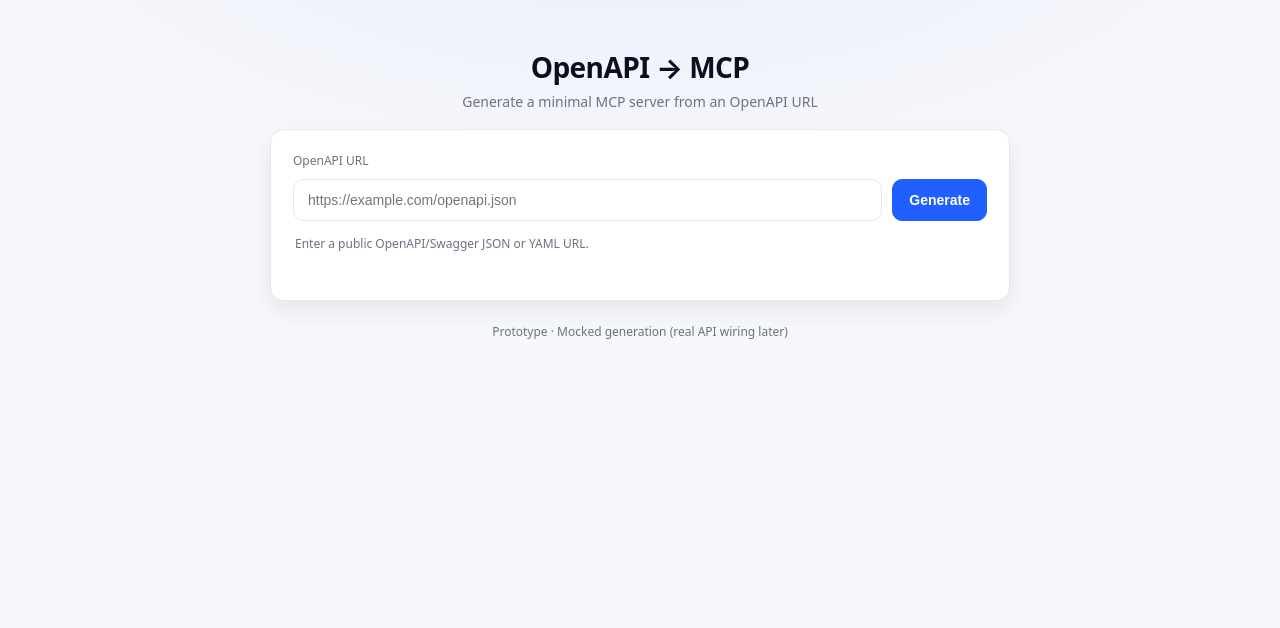
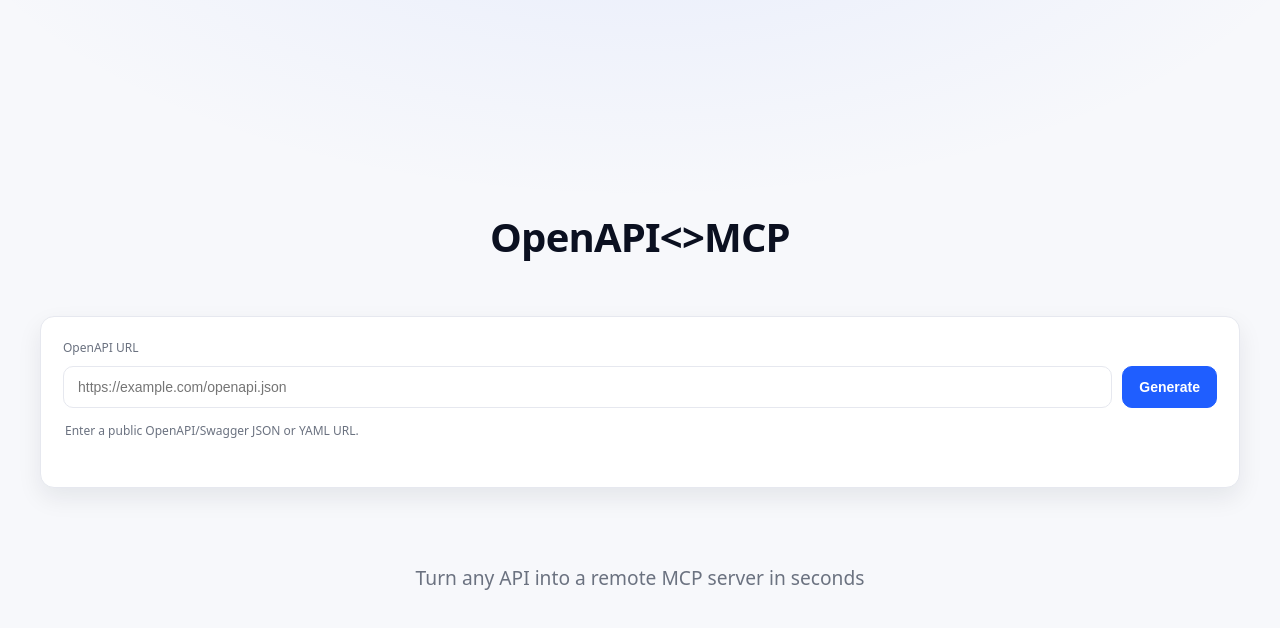
Before and after one commit to rafalitos123/OpenAPIMCP, a plain HTML site: page web/index.html in a window 1280 px wide. Drawn offline with Linux system fonts and the light colour scheme.

Commit message:
improve ui a bit

```diff
--- a/web/index.html
+++ b/web/index.html
@@ -3,15 +3,14 @@
   <head>
     <meta charset="utf-8" />
     <meta name="viewport" content="width=device-width, initial-scale=1" />
-    <title>OpenAPI → MCP Generator</title>
+    <title>OpenAPI&lt;&gt;MCP</title>
     <meta name="description" content="Minimal UI to generate an MCP server URL from an OpenAPI specification (mocked)." />
     <link rel="stylesheet" href="./styles.css" />
   </head>
   <body>
     <main class="container">
       <header class="header">
-        <h1>OpenAPI → MCP</h1>
-        <p class="subtitle">Generate a minimal MCP server from an OpenAPI URL</p>
+        <h1>OpenAPI&lt;&gt;MCP</h1>
       </header>
 
       <section class="card">
@@ -48,9 +47,7 @@
         </div>
       </section>
 
-      <footer class="footer">
-        <span class="muted">Prototype · Mocked generation (real API wiring later)</span>
-      </footer>
+      <p class="tagline">Turn any API into a remote MCP server in seconds</p>
     </main>
 
     <script src="./app.js"></script>
--- a/web/styles.css
+++ b/web/styles.css
@@ -38,14 +38,21 @@ body {
 }
 
 .container {
-  max-width: 780px;
+  max-width: 100%;
   margin: 0 auto;
-  padding: 48px 20px 32px;
+  min-height: 100svh;
+  padding: 24px 20px;
+  display: flex;
+  flex-direction: column;
+  justify-content: center;
+  gap: 28px;
 }
 
-.header { text-align: center; margin-bottom: 18px; }
-.header h1 { margin: 0; font-size: 28px; letter-spacing: -0.02em; }
+.header { text-align: center; margin-bottom: 24px; }
+.header h1 { margin: 0; font-size: clamp(28px, 4vw, 40px); letter-spacing: -0.02em; font-weight: 700; }
 .subtitle { margin: 6px 0 0; color: var(--muted); font-size: 14px; }
+/* Tagline placed below the card */
+.tagline { margin: 48px 0 0; color: var(--muted); font-size: 1.2rem; text-align: center; }
 
 .card {
   background: var(--card);
@@ -53,12 +60,15 @@ body {
   border-radius: 14px;
   box-shadow: var(--shadow);
   padding: 22px;
+  width: 100%;
+  max-width: 1200px;
+  margin: 0 auto;
 }
 
 .form { display: grid; gap: 10px; }
 .label { font-size: 12px; color: var(--muted); }
 
-.input-row { display: grid; grid-template-columns: 1fr auto; gap: 10px; }
+.input-row { display: grid; grid-template-columns: minmax(0, 1fr) auto; gap: 10px; }
 @media (max-width: 540px) { .input-row { grid-template-columns: 1fr; } }
 
 input[type="url"] {
```
